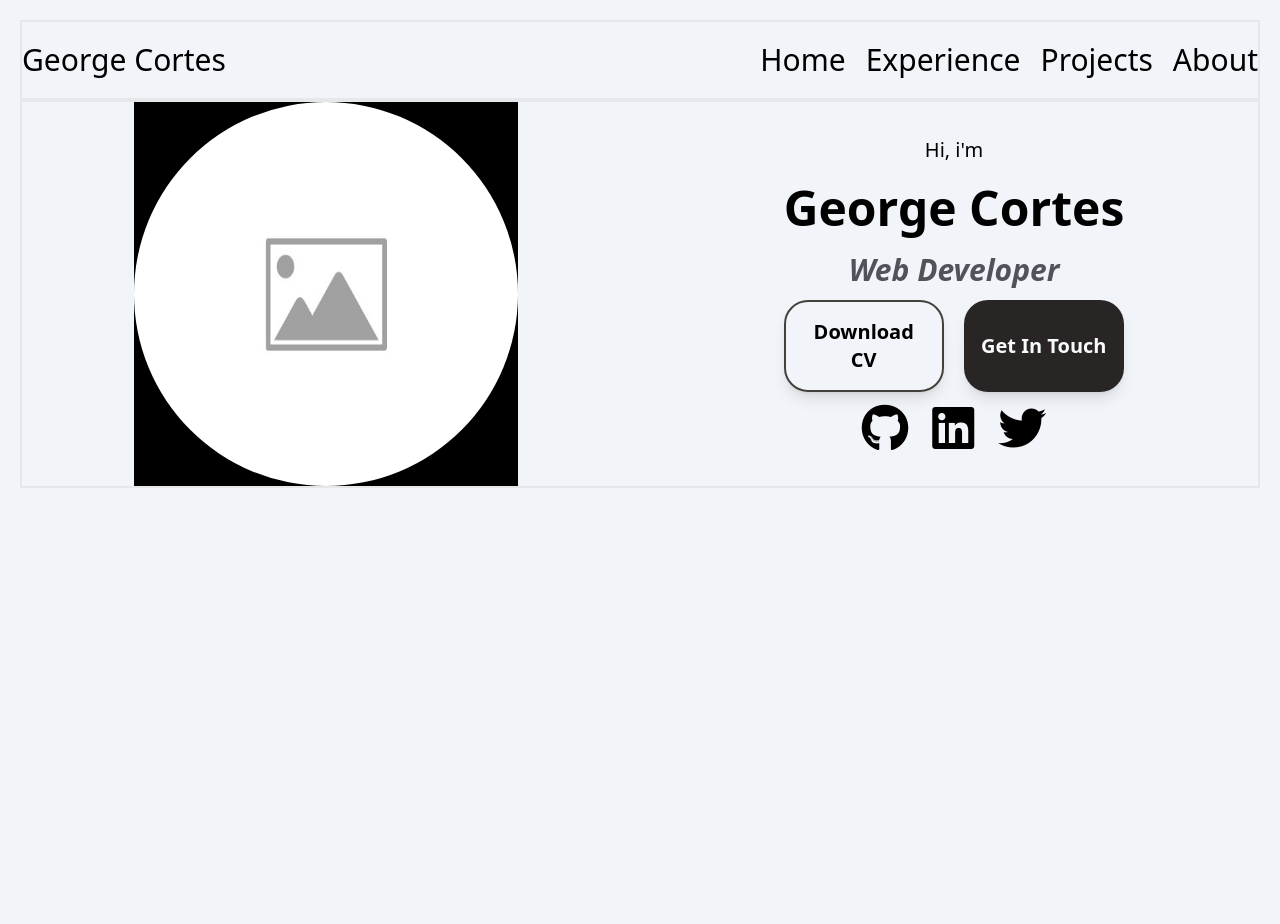
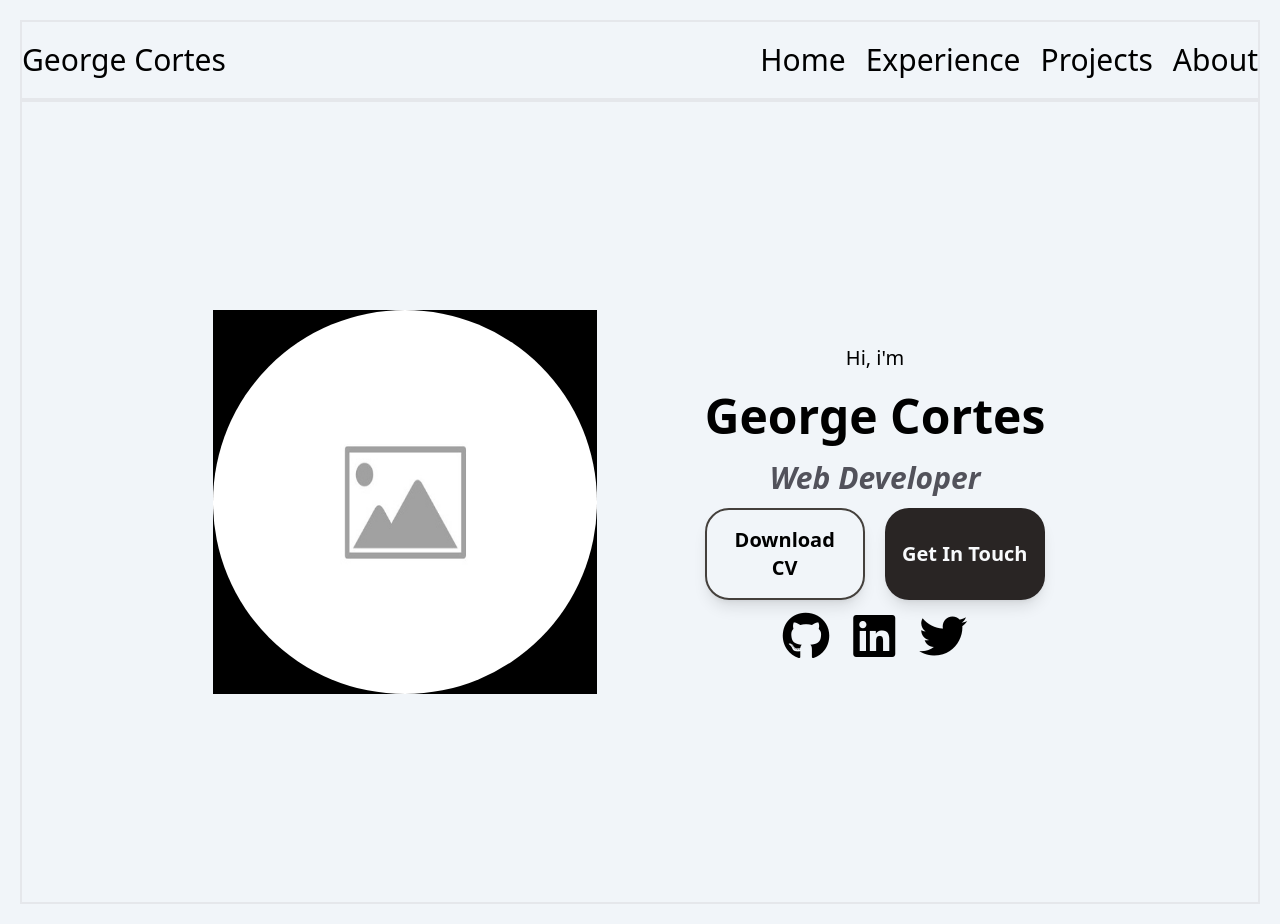
Before and after one commit to GeoCort/GeoCort.github.io, a website: page index.html in a window 1280 px wide. Before the commit the page ends 800 px from the top, so only its background shows below. Drawn offline with Linux system fonts and the light colour scheme.

Commit message:
adjust hero

```diff
--- a/index.html
+++ b/index.html
@@ -35,7 +35,7 @@
     </header>
     <main>
         <!-- hero -->
-        <section class="grid grid-cols-1 lg:grid-cols-12 justify-items-center lg:items-center gap-5 ">
+        <section class="grid grid-cols-1 lg:grid-cols-12 justify-items-center lg:items-center gap-6 py-52 lg:px-40 px-24 lg:max-width-[500px] ">
             <div class=" bg-black lg:col-span-6 w-96 h-96 ">
                 <img src="./assets/placeholder-image.jpg" class="w-full h-full justify-items-center rounded-full">
             </div>
```
Also changed, not shown: output.css.
